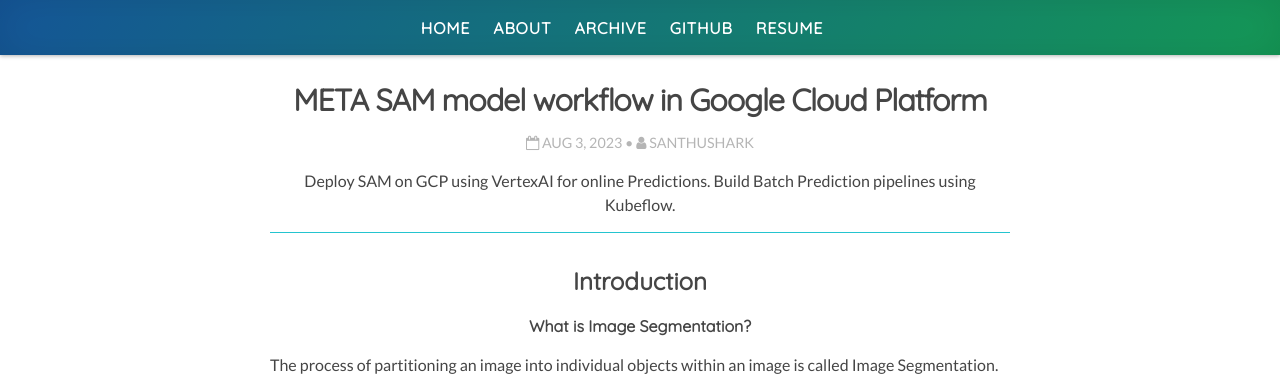
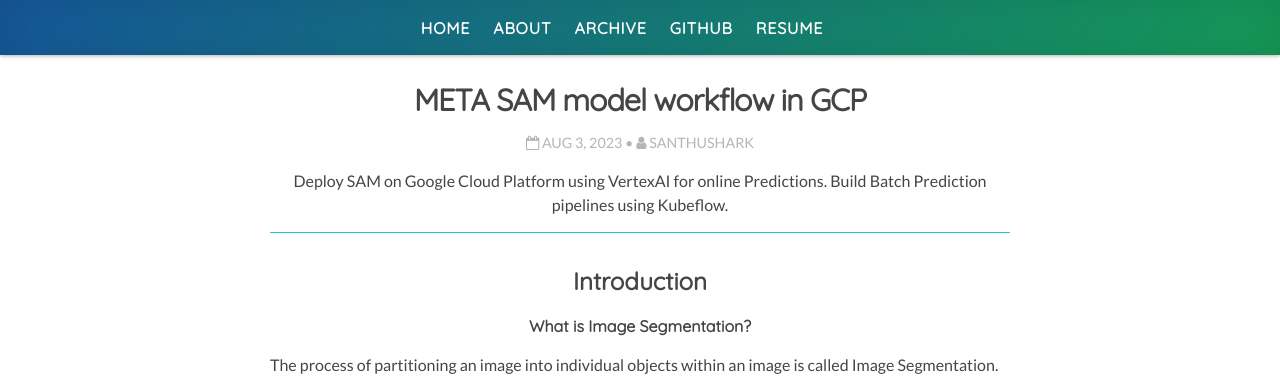
Before and after one commit to santhushark/santhushark.github.io, a Jekyll site: the page built from _posts/2023-08-03-META-Segment-Anything-Model(SAM)-workflow-in-Google-Cloud-Platform.md, in a window 1280 px wide and 900 px high, cut to the strip 0-388 px from the top of the window. Built offline with Jekyll 4.4.1, drawn with Linux system fonts in a browser that asks for light colours; nearby versions of some CDN libraries; comment, search, counter and statistics services are not loaded.

```diff
--- a/_posts/2023-08-03-META-Segment-Anything-Model(SAM)-workflow-in-Google-Cloud-Platform.md
+++ b/_posts/2023-08-03-META-Segment-Anything-Model(SAM)-workflow-in-Google-Cloud-Platform.md
@@ -1,7 +1,7 @@
 ---
 layout: post
-title: META SAM model workflow in Google Cloud Platform
-description: "Deploy SAM on GCP using VertexAI for online Predictions. Build Batch Prediction pipelines using Kubeflow."
+title: META SAM model workflow in GCP
+description: "Deploy SAM on Google Cloud Platform using VertexAI for online Predictions. Build Batch Prediction pipelines using Kubeflow."
 author: santhushark
 category: Machine Learning Operations
 tags: mlops computer-vision SAM
```
Also changed, not shown: _posts/2023-09-27-fine-tune-flan-T5-gen-ai.md (+1 -1 lines), _posts/2023-10-07-fine-tune-flan-T5-gen-ai-rlhf-ppo.md (+1 -1 lines).
